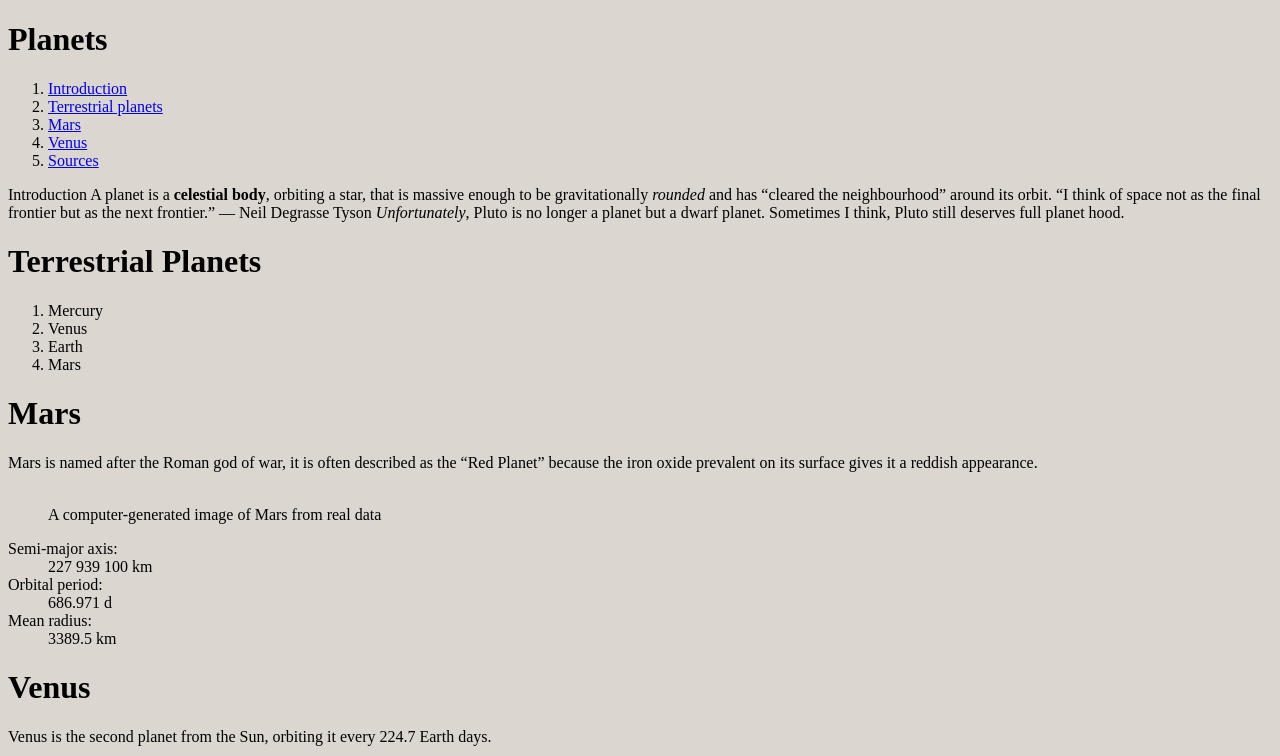
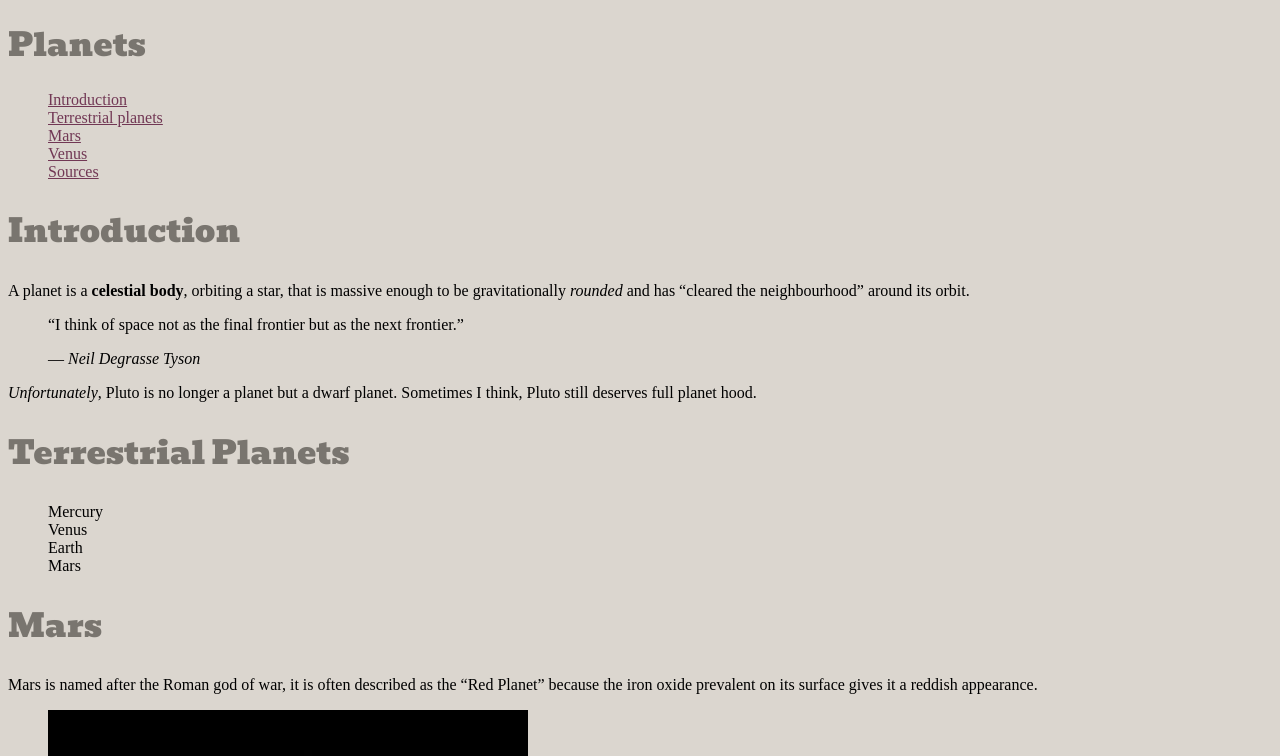
Before and after one commit to Pierceyonder/assignment-3, a plain HTML site: page index.html in a window 1280 px wide. Shown: the top 756 px of the page. Drawn offline with Linux system fonts and the light colour scheme.

Commit message:
Added header stylings.

```diff
--- a/css/main.css
+++ b/css/main.css
@@ -3,3 +3,26 @@ html {
 	background-color: #dbd6cf;
 
 }
+
+
+a {
+	color: #713754;
+}
+
+a:hover {
+	color:ff3252;
+}
+
+h1, h2{
+	color: #79756f;
+	font-weight: normal;
+	font-size: 2rem;
+	line-height: 1.5;
+
+	font-family: 'Bevan', cursive;
+}
+
+ol {
+		list-style-type: none;
+
+}
--- a/index.html
+++ b/index.html
@@ -5,6 +5,7 @@
 			<title>Intro to CSS</title> <!-- The title is the second most important thing to your page -->
 			<!-- Used for metadata about this file; will not be rendered -->
 			<link href="css/main.css" rel="stylesheet">
+			<link href='http://fonts.googleapis.com/css?family=Bevan' rel='stylesheet' type='text/css'>
 
 	</head>
 
@@ -16,18 +17,19 @@
 	<li><a href="#mars">Mars</a></li>
 	<li><a href="#venus">Venus</a></li>
 	<li><a href="#sources">Sources</a></li>
-</ol
+</ol>
 
-<h1 id="introduction">Introduction</h1>
+<h2 id="introduction">Introduction</h2>
 
-A planet is a <b>celestial body</b>, orbiting a star, that is massive enough to be gravitationally <i>rounded</i> and has “cleared the neighbourhood” around its orbit.
+<p>A planet is a <b>celestial body</b>, orbiting a star, that is massive enough to be gravitationally <i>rounded</i> and has “cleared the neighbourhood” around its orbit.</p>
 
-“I think of space not as the final frontier but as the next frontier.”
-— Neil Degrasse Tyson
+<blockquote>
+	<p>“I think of space not as the final frontier but as the next frontier.”</p>
+	<footer>— <cite>Neil Degrasse Tyson</cite></footer></blockquote>
 
-<i>Unfortunately</i>, Pluto is no longer a planet but a dwarf planet. Sometimes I think, <e>Pluto still deserves full planet hood.</e>
+<p><i>Unfortunately</i>, Pluto is no longer a planet but a dwarf planet. Sometimes I think, <e>Pluto still deserves full planet hood.</e></p>
 
-<h1 id="terrestrialplanets">Terrestrial Planets</h1>
+<h2 id="terrestrialplanets">Terrestrial Planets</h2>
 
 <ol>
 	<li>Mercury</li>
@@ -36,9 +38,9 @@ A planet is a <b>celestial body</b>, orbiting a star, that is massive enough to
 	<li>Mars</li>
 </ol>
 
-<h1 id="mars">Mars</h1>
+<h2 id="mars">Mars</h2>
 
-Mars is named after the Roman god of war, it is often described as the “Red Planet” because the iron oxide prevalent on its surface gives it a reddish appearance.
+<p>Mars is named after the Roman god of war, it is often described as the “Red Planet” because the iron oxide prevalent on its surface gives it a reddish appearance.</p>
 	<figure><img src="images/mars.jpg" alt=""><figcaption>A computer-generated image of Mars from real data</figcaption></figure>
 
 <dl>
@@ -52,9 +54,9 @@ Mars is named after the Roman god of war, it is often described as the “Red Pl
 	<dd>3389.5 km</dd>
 </dl>
 
-<h1 id="venus">Venus</h1>
+<h2 id="venus">Venus</h2>
 
-Venus is the second planet from the Sun, orbiting it every 224.7 Earth days.
+<p>Venus is the second planet from the Sun, orbiting it every 224.7 Earth days.</p>
 
 	<figure><img src="images/venus.jpg" alt=""><figcaption>A real-colour image of Venus processed from two filters. The surface is obscured by a thick blanket of clouds.</figcaption></figure>
 
```
Also changed, not shown: images/mars.jpg (added), images/venus.jpg (added).
